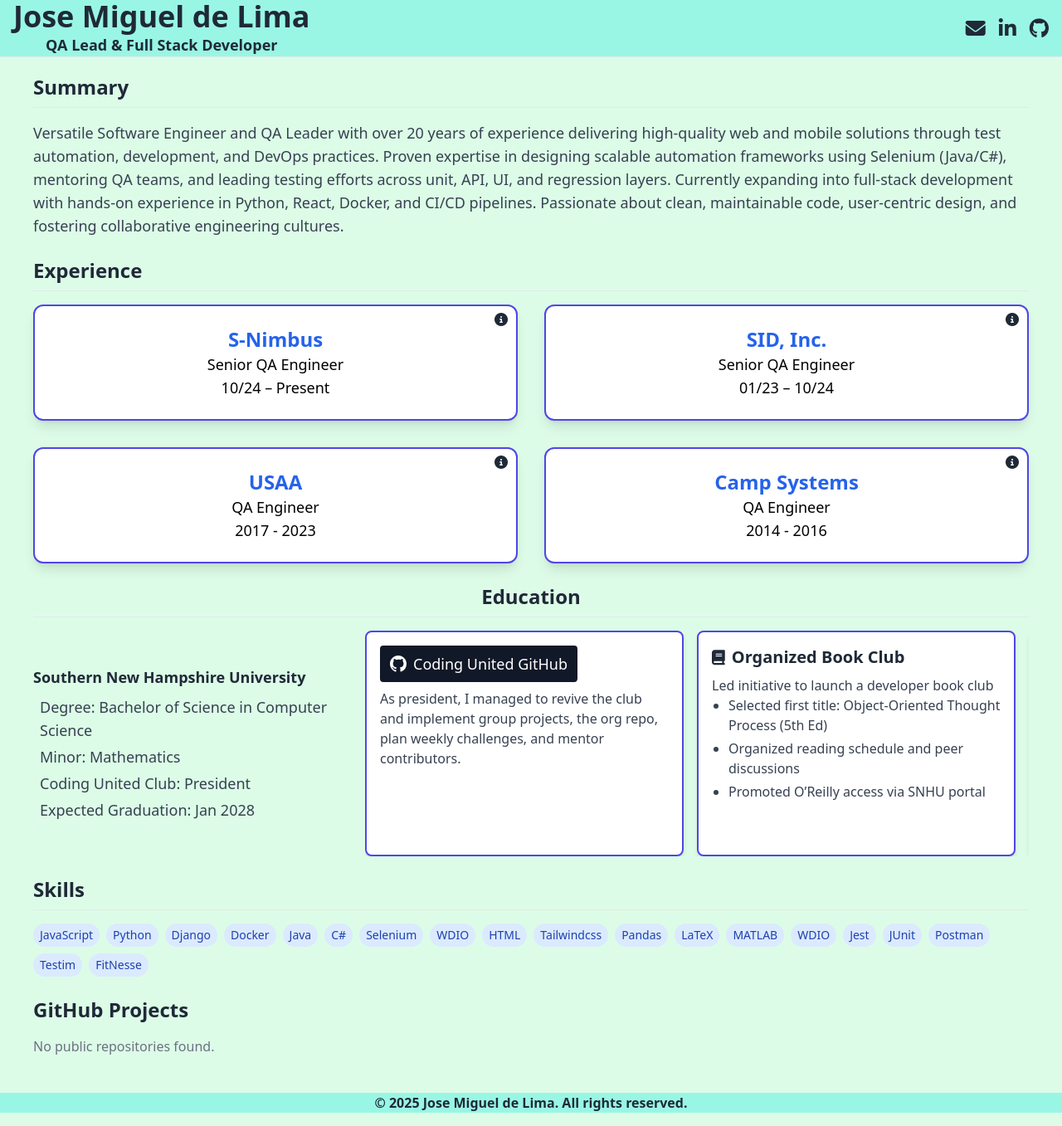
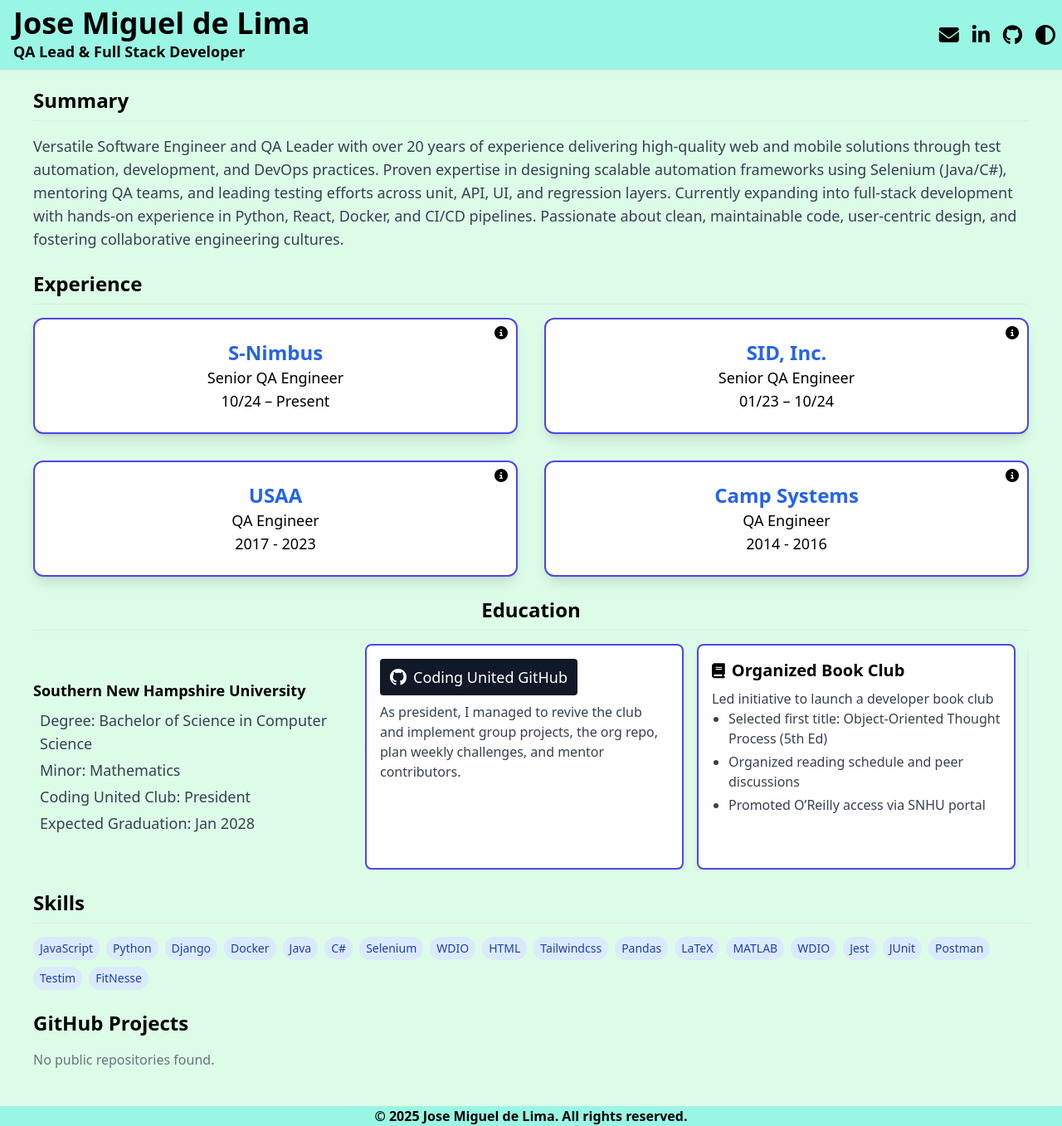
Before and after one commit to yeevon/DigitalResume, a Django app: page / in a window 1280 px wide. Shown: the whole page at 83% size. Run offline with Django 5.2, Linux system fonts and the light colour scheme; data that the repository does not hold is empty; some libraries are stand-ins or nearby versions.

Commit message:
implement darkmode

```diff
--- a/core/templates/base.html
+++ b/core/templates/base.html
@@ -6,22 +6,43 @@
     {% load static %} {% block title %}{% endblock %}
 
     <link href="https://cdn.jsdelivr.net/npm/daisyui@5" rel="stylesheet" type="text/css" />
+
     <script src="https://cdn.tailwindcss.com"></script>
+    <!-- Inline config -->
+    <script>
+      tailwind.config = {
+        darkMode: 'class',
+        theme: {
+          extend: {
+            colors: {
+              teal: {
+                900: '#134e4a'
+              }
+            }
+          }
+        }
+      }
+    </script>
     <script defer src="https://unpkg.com/alpinejs@3.x.x/dist/cdn.min.js"></script>
     <script src="https://unpkg.com/htmx.org@1.9.2"></script>
     <script src="https://kit.fontawesome.com/b0e0f8ab30.js" crossorigin="anonymous"></script>
   </head>
-  <body class="bg-[url('/static/images/Hulk_large.jpg')] bg-cover bg-center text-gray-800 font-sans min-h-screen">
+  <body
+    class="bg-[url('/static/images/Hulk_large.jpg')] dark:bg-[url('')] dark:bg-black bg-cover bg-center dark:text-white font-sans min-h-screen"
+  >
     <div class="max-w-screen-2xl mx-auto">
-      <header class="sticky top-0 z-50 bg-teal-200 border-b text-center">
-        <nav class="flex flex-col sm:flex-row items-center justify-between gap-2 px-4">
+      <header class="sticky top-0 z-50 bg-teal-200 dark:bg-teal-950 border-b">
+        <nav class="flex flex-col sm:flex-row items-center justify-between gap-2 px-4 py-2">
           <!-- Name block -->
-          <div>
+          <div class="text-center sm:text-left">
             <h1 class="text-2xl sm:text-4xl font-bold">Jose Miguel de Lima</h1>
             <p class="text-base sm:text-lg font-black">QA Lead & Full Stack Developer</p>
           </div>
-          <!-- Icon links -->
-          <div class="flex justify-center items-center gap-4 text-2xl">
+
+          <!-- Icon + Dark Mode block -->
+          <div class="relative w-full sm:w-auto">
+            <!-- Social icons (centered on mobile, left-aligned on desktop) -->
+            <div class="flex justify-center sm:justify-start sm:mr-8 gap-4 text-2xl">
               <a href="mailto:delimajm@gmail.com" aria-label="Email"><i class="fa-solid fa-envelope"></i></a>
               <a href="https://www.linkedin.com/in/jose-de-lima-aa8a5a23/" target="_blank" aria-label="LinkedIn">
                 <i class="fa-brands fa-linkedin-in"></i>
@@ -30,12 +51,22 @@
                 <i class="fa-brands fa-github"></i>
               </a>
             </div>
+
+            <!-- Dark mode toggle (absolutely positioned) -->
+            <button
+              class="absolute right-2 top-1/2 -translate-y-1/2 sm:right-[-0.5rem] text-2xl"
+              aria-label="Toggle Dark Mode"
+              onclick="document.documentElement.classList.toggle('dark')"
+            >
+              <i class="fa-solid fa-circle-half-stroke"></i>
+            </button>
+          </div>
         </nav>
       </header>
 
       {% block content %}{% endblock %}
 
-      <footer class="text-center text-base bg-teal-200 font-semibold">
+      <footer class="text-center text-base bg-teal-200 dark:bg-teal-950 font-semibold">
         <p>&copy; 2025 Jose Miguel de Lima. All rights reserved.</p>
       </footer>
     </div>
--- a/core/templates/core/home.html
+++ b/core/templates/core/home.html
@@ -1,12 +1,12 @@
 {% extends "base.html" %} {% block title %}
 <title>My Resume</title>
 {% endblock %} {% block content %}
-<div x-data="{ count: 0 }" class="bg-green-100 px-6 sm:px-10 pt-3 pb-5">
+<div x-data="{ count: 0 }" class="bg-green-100 dark:bg-teal-700 px-6 sm:px-10 pt-3 pb-5">
   <!-- Summary -->
   <section class="mb-6">
     <h2 class="text-2xl font-semibold border-b pb-2 py-2 mb-4">Summary</h2>
     <div x-data="{ open: true }" class="space-y-4">
-      <div x-show="open" class="mt-2 text-lg text-gray-700">
+      <div x-show="open" class="mt-2 text-lg text-gray-700 dark:text-gray-300">
         <p>
           Versatile Software Engineer and QA Leader with over 20 years of experience delivering high-quality web and
           mobile solutions through test automation, development, and DevOps practices. Proven expertise in designing
@@ -35,7 +35,7 @@
       <!--School Info -->
       <div class="lg:w-1/3 w-full text-center lg:text-left">
         <h3 class="font-semibold">Southern New Hampshire University</h3>
-        <div class="pl-2 mt-2 space-y-1 text-gray-700">
+        <div class="pl-2 mt-2 space-y-1 text-gray-700 dark:text-gray-300">
           <p class="hidden lg:block">Degree: Bachelor of Science in Computer Science</p>
           <p class="block lg:hidden">Degree: B.S. in Comp Sci.</p>
           <p>Minor: Mathematics</p>
@@ -56,18 +56,18 @@
 
             <!-- 🔽 left arrow hint -->
             <div
-              class="absolute top-1/2 -translate-y-1/2 -left-8 z-10
-                    bg-white/800 text-gray-400 text-xl rounded-full
-                    p-3 cursor-pointer hover:text-black
+              class="absolute top-1/2 -translate-y-1/2 -left-7 z-10
+                    bg-white/800 text-gray-400 dark:text-white text-base rounded-full
+                    p-3 cursor-pointer hover:text-black dark:hover:text-gray-300
                     transition duration-200 shadow-md sm:hidden"
             >
               <i class="fa-solid fa-arrow-left"></i>
             </div>
             <!-- 🔽 right arrow hint -->
             <div
-              class="absolute top-1/2 -translate-y-1/2 -right-8 z-10
-                    bg-white/800 text-gray-400 text-xl rounded-full
-                    p-3 cursor-pointer hover:text-black
+              class="absolute top-1/2 -translate-y-1/2 -right-6 z-10
+                    bg-white/800 text-gray-400  dark:text-white text-sm rounded-full
+                    p-3 cursor-pointer hover:text-black dark:hover:text-gray-300
                     transition duration-200 shadow-md sm:hidden"
             >
               <i class="fa-solid fa-arrow-right"></i>
@@ -81,7 +81,7 @@
     <h2 class="text-2xl font-semibold border-b pb-2 mb-4">Skills</h2>
     <div class="flex flex-wrap gap-2">
       {% for skill in skills %}
-      <span class="bg-blue-100 text-blue-800 px-2 py-1 rounded-full text-sm">{{ skill }}</span>
+      <span class="bg-blue-100 dark:bg-blue-900 text-blue-800 dark:text-blue-300 px-2 py-1 rounded-full text-sm">{{ skill }}</span>
       {% endfor %}
     </div>
   </section>
--- a/core/templates/partials/club_tiles.html
+++ b/core/templates/partials/club_tiles.html
@@ -1,5 +1,5 @@
 <div
-  class="w-[85vw] sm:min-w-[280px] border-2 border-indigo-600 sm:max-w-sm flex-shrink-0 bg-white rounded-lg shadow-md p-4"
+  class="w-[85vw] sm:min-w-[280px] border-2 border-indigo-600 dark:text-black sm:max-w-sm flex-shrink-0 bg-white rounded-lg shadow-md p-4"
 >
   {% if tile.link %} {% if tile.icon == 'github' %}
   <a
--- a/core/templates/partials/job_tile.html
+++ b/core/templates/partials/job_tile.html
@@ -2,7 +2,7 @@
 <div x-data="{ open: false }">
   <div
     @click="open = true"
-    class="relative bg-white border-2 border-indigo-600 justify-between text-center rounded-xl p-6 shadow-lg sm:hover:shadow-2xl sm:hover:scale-[1.05] transition duration-300 cursor-pointer"
+    class="relative bg-white border-2 border-indigo-600 dark:text-black justify-between text-center rounded-xl p-6 shadow-lg sm:hover:shadow-2xl sm:hover:scale-[1.05] transition duration-300 cursor-pointer"
   >
     <i class="w-5 h-5 absolute top-2 right-2 fa-solid fa-circle-info"></i>
     <div class="text-lg text-black">
@@ -12,7 +12,7 @@
     </div>
   </div>
 
-  <div x-show="open" x-cloak class="fixed inset-0 flex items-center justify-center z-50 bg-black bg-opacity-50 p-4">
+  <div x-show="open" x-cloak class="fixed inset-0 flex items-center  dark:text-black justify-center z-50 bg-black bg-opacity-50 p-4">
     <div class="bg-white rounded-2xl relative shadow-lg w-full max-w-lg mx-auto overflow-y-auto max-h-[90vh] p-6">
       <button @click="open = false" class="absolute top-2 right-3 text-gray-600 hover:text-black text-xl">
         &times;
--- a/tailwind.config.js
+++ b/tailwind.config.js
@@ -1,6 +1,7 @@
 const colors = require('tailwindcss/colors')
 
 module.exports = {
+  darkMode: 'class',
   content: [
   './core/templates/**/*.html',
   './core/templates/core/**/*.html',
```
Lines whose indentation alone changed are shown as unchanged.
